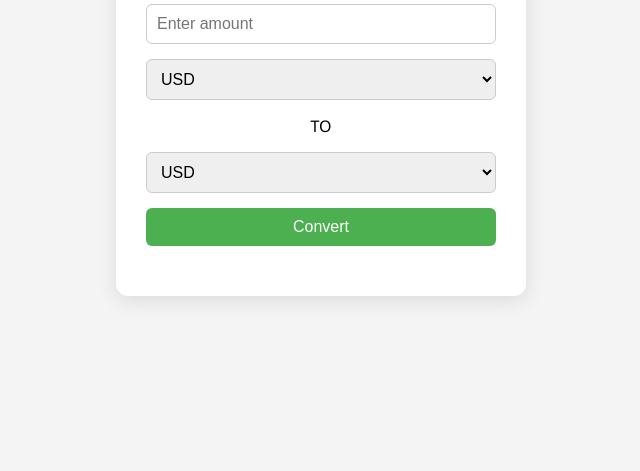
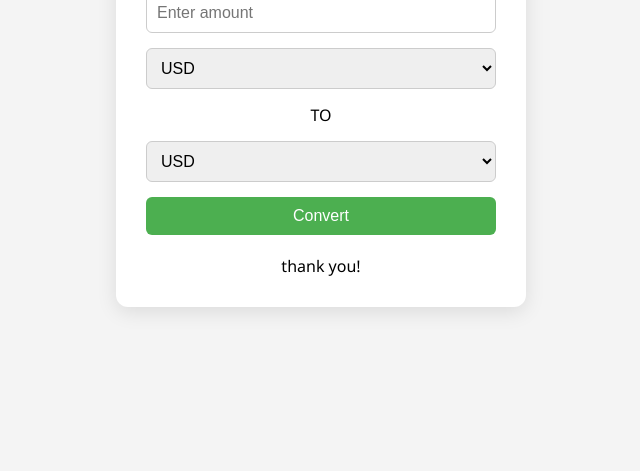
Before and after one commit to SarveshNaik1010/Currency_Converter, a website: page index.html in a window 1280 px wide. Shown: the part 329-800 px from the top of the page, without its empty margins (319-959 px from the left). Drawn offline with Linux system fonts and the light colour scheme.

Commit message:
add thank you note

```diff
--- a/index.html
+++ b/index.html
@@ -31,6 +31,7 @@
         </div>
         <div id="result"></div>
       </div>
+      thank you!
     </div>
   </body>
 </html>
```
